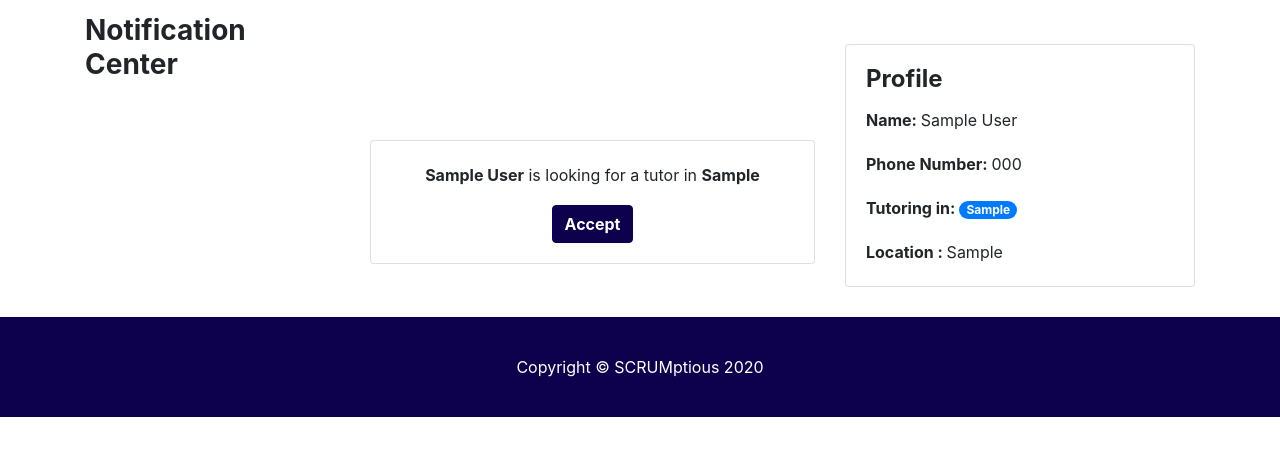
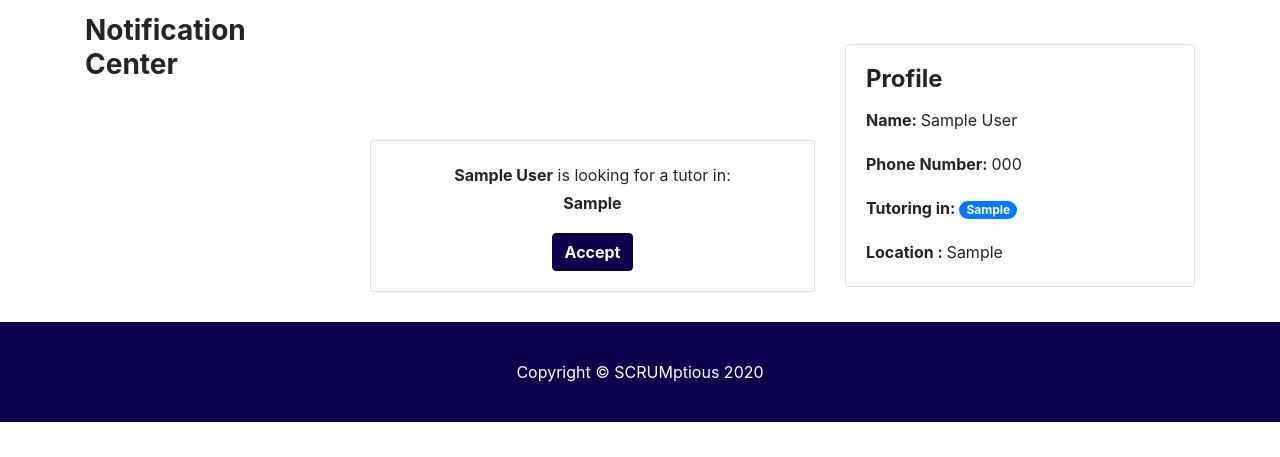
Before and after one commit to msb5pe/quick_tutor, a Django app: page /home/ in a window 1280 px wide. Shown: the part 110-567 px from the top of the page. Run offline with Django 3.2, Linux system fonts and the light colour scheme; a user stored in the database is signed in; tables that the repository leaves empty hold one stand-in row (values such as "Sample post"); some libraries are stand-ins or nearby versions.

Commit message:
new line for the class on the card for "looking for a tutor"

```diff
--- a/home/templates/home/dashboard.html
+++ b/home/templates/home/dashboard.html
@@ -63,7 +63,7 @@ jQuery(document).ready(function(e){
             <div class="card" id="{{student.user.username}}">
                <div class="card-body">
                    <div class="text-center">
-                       <p class="card-text"><b>{{student.user.first_name}} {{student.user.last_name}}</b> is looking for a tutor in <b>{{student.classes}}</b></b></p>
+                       <p class="card-text"><b>{{student.user.first_name}} {{student.user.last_name}}</b> is looking for a tutor in: <br><b>{{student.classes}}</b></b></p>
                        <button type="submit" class="btn btn-primary" data-toggle="modal" data-target="#exampleModal"
                                data-recip="{{student.phone}}" data-first="{{student.user.first_name}}"
                                data-username="{{student.user.username}}" value="{{student.id}}">
```
